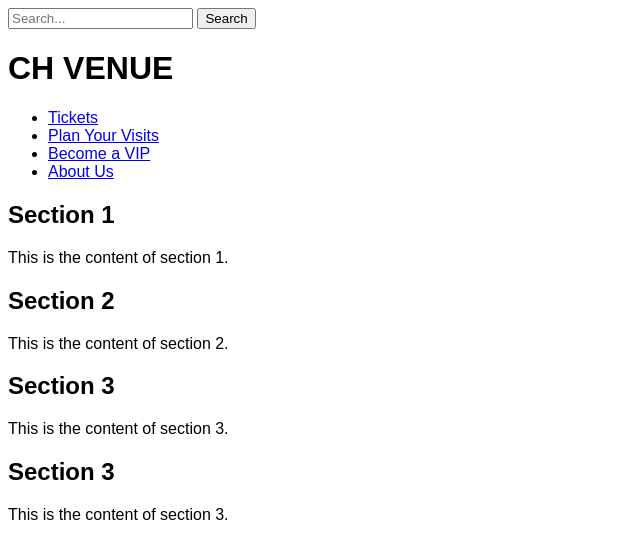
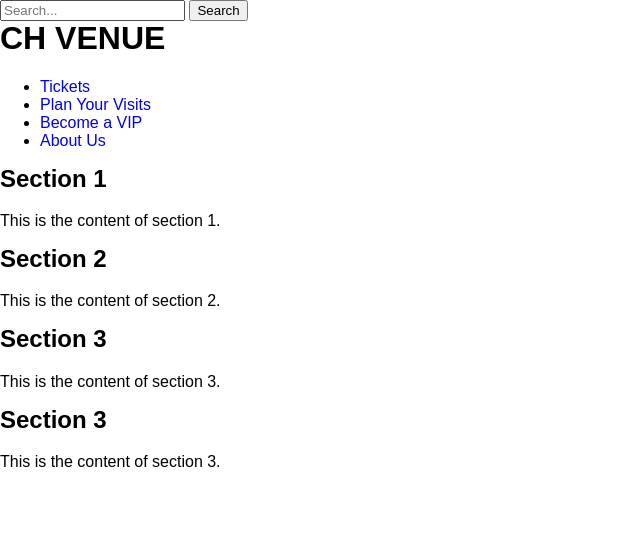
Before and after one commit to Introvette/carbonhouse-codetest, a plain HTML site: page index.html in a window 1280 px wide. Shown: the whole page, without its empty margins (0-640 px from the left). Drawn offline with Linux system fonts and the light colour scheme.

Commit message:
typography + forwards

```diff
--- /dev/null
+++ b/scss/globals/_index.scss
@@ -0,0 +1,2 @@
+@forward 'boilerplate';
+@forward 'typography';
--- /dev/null
+++ b/scss/globals/_typography.scss
@@ -0,0 +1,13 @@
+h1, h2, h3 {
+    font-weight: 700;
+    line-height: 1.1;
+    margin-top: 0;
+}
+
+p {
+    margin-top: 0;
+}
+
+a, a:visited, a:active {
+    text-decoration: none;
+}
--- a/scss/styles.scss
+++ b/scss/styles.scss
@@ -1,5 +1 @@
-body {
-    font-family: Arial, Helvetica, sans-serif;
-    background-color: rgb(255, 255, 255);
-    color: hsl(0, 0%, 0%)
-}
+@forward 'globals';
```
Also changed, not shown: dist/styles.css, 1 other file.
